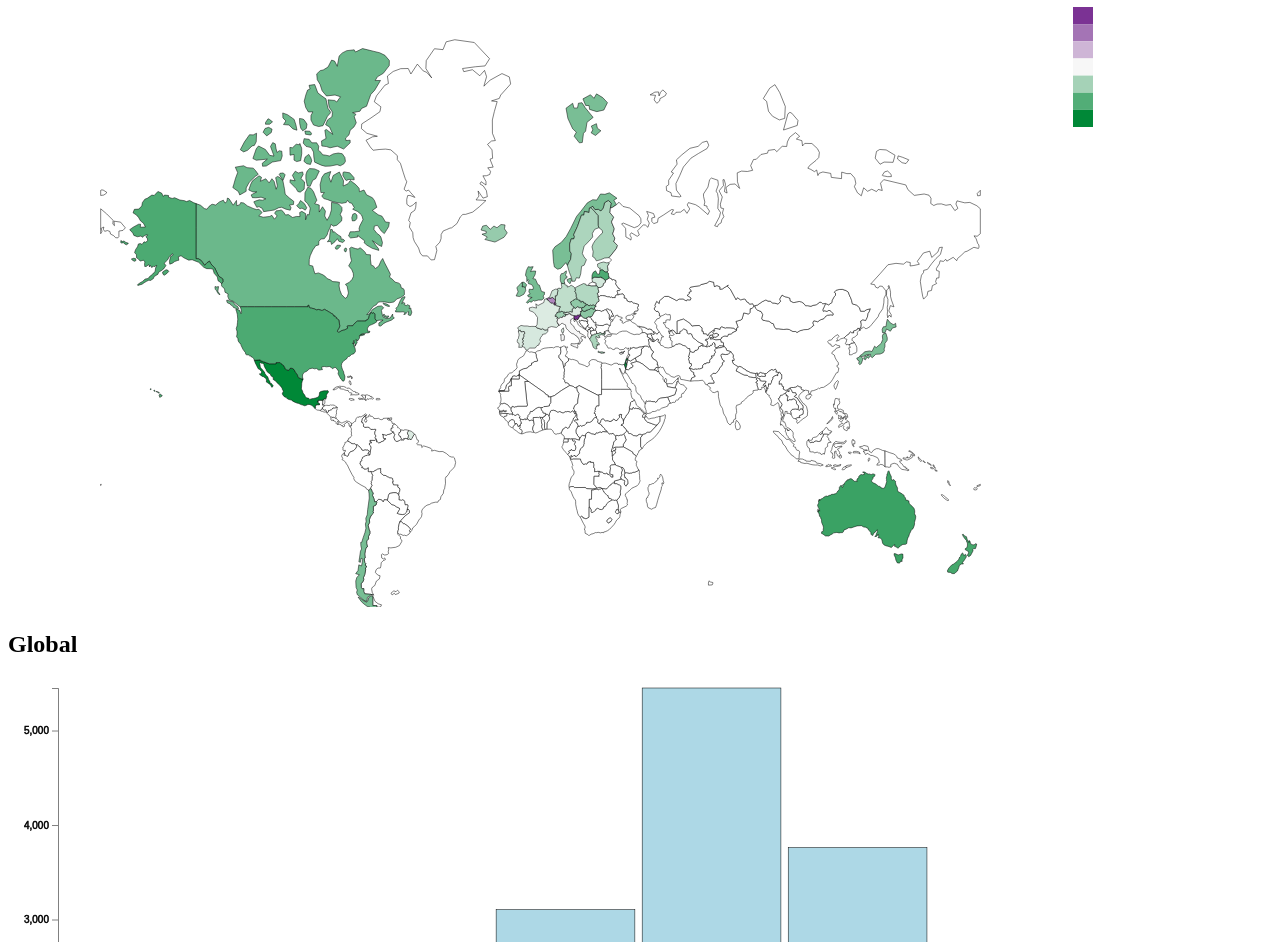
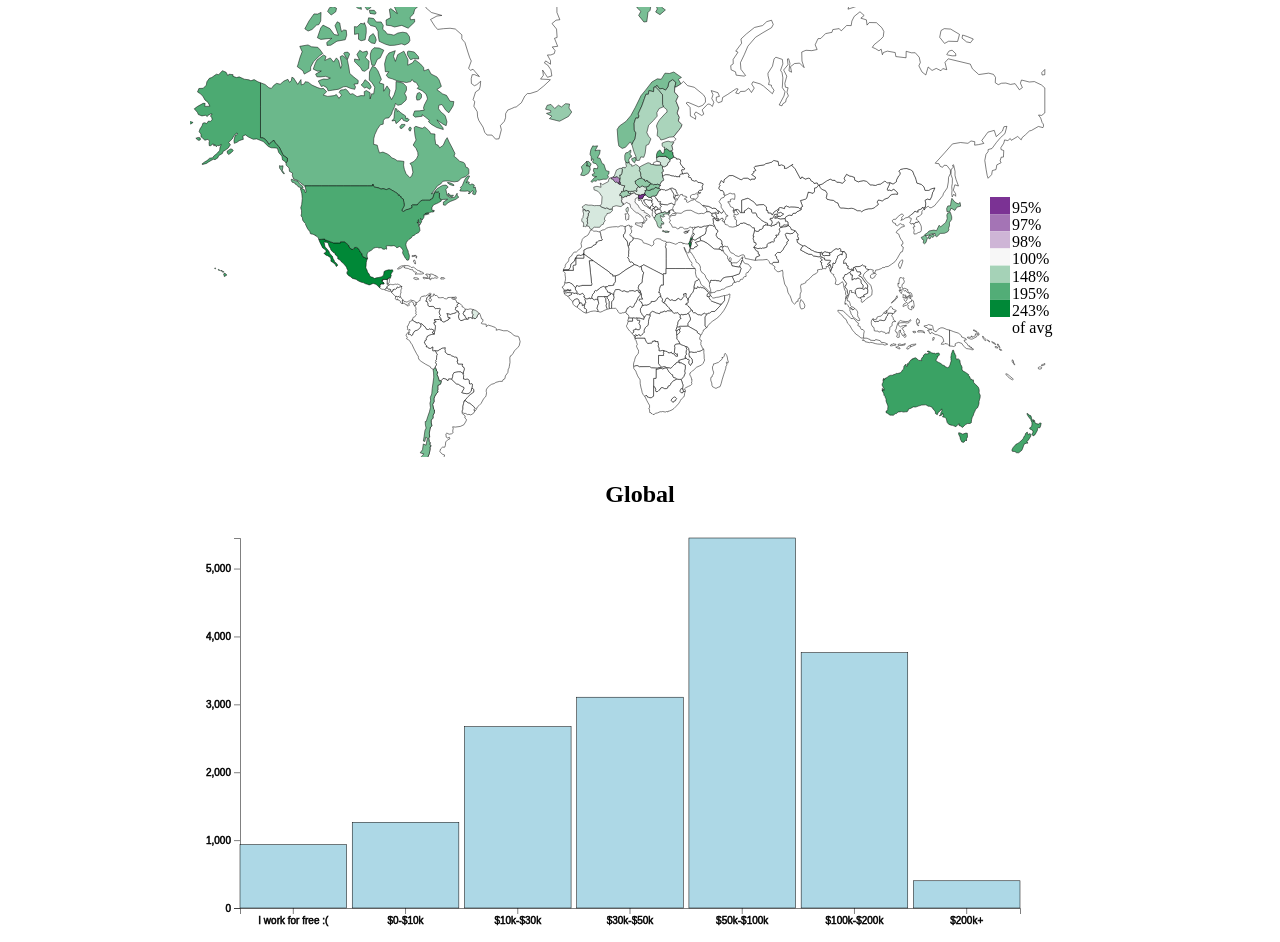
Before and after one commit to marcin-wosinek/js-viz-2, a website: page index.html in a window 1280 px wide. Shown: the part 73-1015 px from the top of the page. Drawn offline with nearby package versions, Linux system fonts and the light colour scheme.

Commit message:
improve styling

```diff
--- a/index.html
+++ b/index.html
@@ -6,20 +6,31 @@
     <script src="//cdn.jsdelivr.net/npm/d3-geo@1.11.3/dist/d3-geo.min.js"></script>
     <script src="//cdn.jsdelivr.net/npm/d3-scale@2.1.2/dist/d3-scale.min.js"></script>
 
-    <style></style>
+    <style>
+      body {
+        text-align: center;
+      }
+
+      .content {
+        display: flex;
+        flex-direction: row;
+        flex-wrap: wrap;
+        justify-content: center;
+      }
+    </style>
     <script type="text/javascript">
       function draw(geo_data, wages, jsWages, jsBinned) {
         "use strict";
 
-        var margin = 75,
-          width = 1140 - margin,
-          height = 600 - margin;
+        var margin = 70,
+          width = 900 - margin,
+          height = 450 - margin;
 
-        const noColor = 'white',
-              // source http://colorbrewer2.org/#type=diverging&scheme=PRGn&n=5
-              goodColor = '#008837',
-              neutralColor = '#f7f7f7',
-              badColor = '#7b3294';
+        const noColor = "white",
+          // source http://colorbrewer2.org/#type=diverging&scheme=PRGn&n=5
+          goodColor = "#008837",
+          neutralColor = "#f7f7f7",
+          badColor = "#7b3294";
 
         // TODO combine data to avoid going in circles
 
@@ -79,7 +90,15 @@
         const dMin = (1 - min) / 3,
           dMax = (max - 1) / 3;
 
-        const colorLegendTicks = [1-3*dMin,1-2*dMin,1-dMin, 1, 1+dMax, 1+2*dMax, 1+3*dMax],
+        const colorLegendTicks = [
+            1 - 3 * dMin,
+            1 - 2 * dMin,
+            1 - dMin,
+            1,
+            1 + dMax,
+            1 + 2 * dMax,
+            1 + 3 * dMax
+          ],
           legendWidth = 20,
           legendHeight = 120;
 
@@ -103,18 +122,34 @@
 
         var legend = d3
           .select(".map svg")
-          .append('g')
-          .attr('class', 'legend')
-          .attr("transform", "translate(" + width + ", 0)")
-          .selectAll('.legend rect')
+          .append("g")
+          .attr("class", "legend")
+          .attr("transform", `translate(${width - 30}, 190)`);
+
+        legend
+          .append("text")
+          .text("of avg")
+          .attr("y", legendHeight + 16)
+          .attr("x", legendWidth + 2);
+
+        var legendGroup = legend
+          .selectAll(".legend rect")
           .data(colorLegendTicks)
           .enter()
-          .append('g')
-          .append('rect')
-          .attr('width', legendWidth)
-          .attr('height', d => colorLegendBands.bandwidth())
-          .attr('y', d => colorLegendBands(d))
-          .style("fill", d => colorScale(d))
+          .append("g")
+          .attr("transform", d => `translate(0, ${colorLegendBands(d)})`);
+
+        legendGroup
+          .append("rect")
+          .attr("width", legendWidth)
+          .attr("height", d => colorLegendBands.bandwidth())
+          .style("fill", d => colorScale(d));
+
+        legendGroup
+          .append("text")
+          .attr("x", legendWidth + 2)
+          .attr("y", 16)
+          .text(d => `${Math.round(100 * d)}%`);
 
         var histogramSvg = d3
           .select(".bar-chart svg")
@@ -148,11 +183,10 @@
           .attr("transform", "translate(0," + height + ")")
           .call(xAxis);
 
-        var yAxisElement =
-          histogramSvg
-            .append("g")
-            .attr("class", "y-axis")
-            .attr("transform", "translate(50, 0)");
+        var yAxisElement = histogramSvg
+          .append("g")
+          .attr("class", "y-axis")
+          .attr("transform", "translate(50, 0)");
 
         function displayBarChart(values) {
           const arrayed = Object.keys(values).map(function(key) {
@@ -201,12 +235,15 @@
   </head>
   <body>
     <h1>How much js dev makes compared to average wage</h1>
+
+    <div class="content">
     <section class="map"><svg></svg></section>
 
     <section class="bar-chart">
       <h2>Global</h2>
       <svg id="map"></svg>
     </section>
+    </div>
 
     <script type="text/javascript">
       Promise.all([
```
